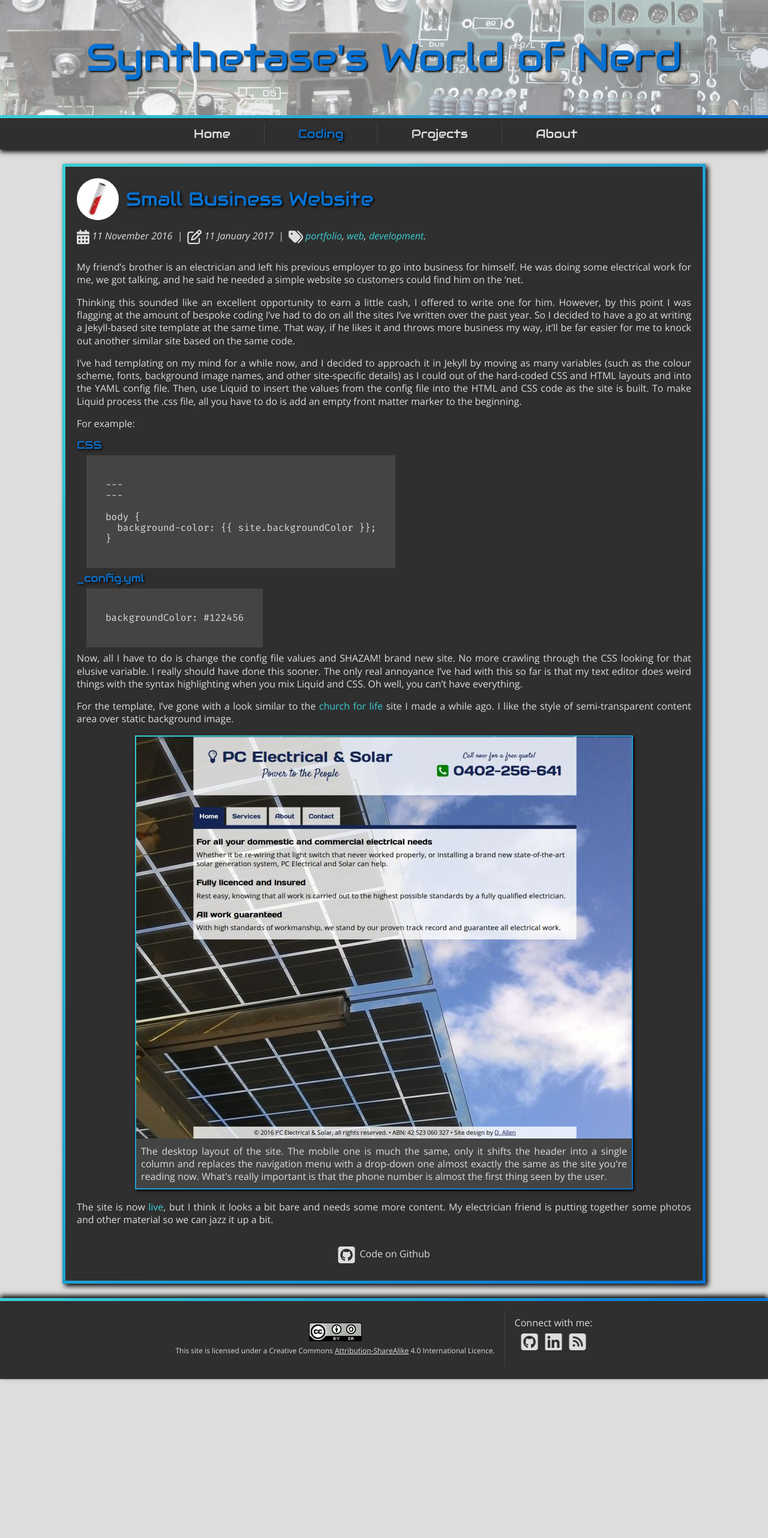
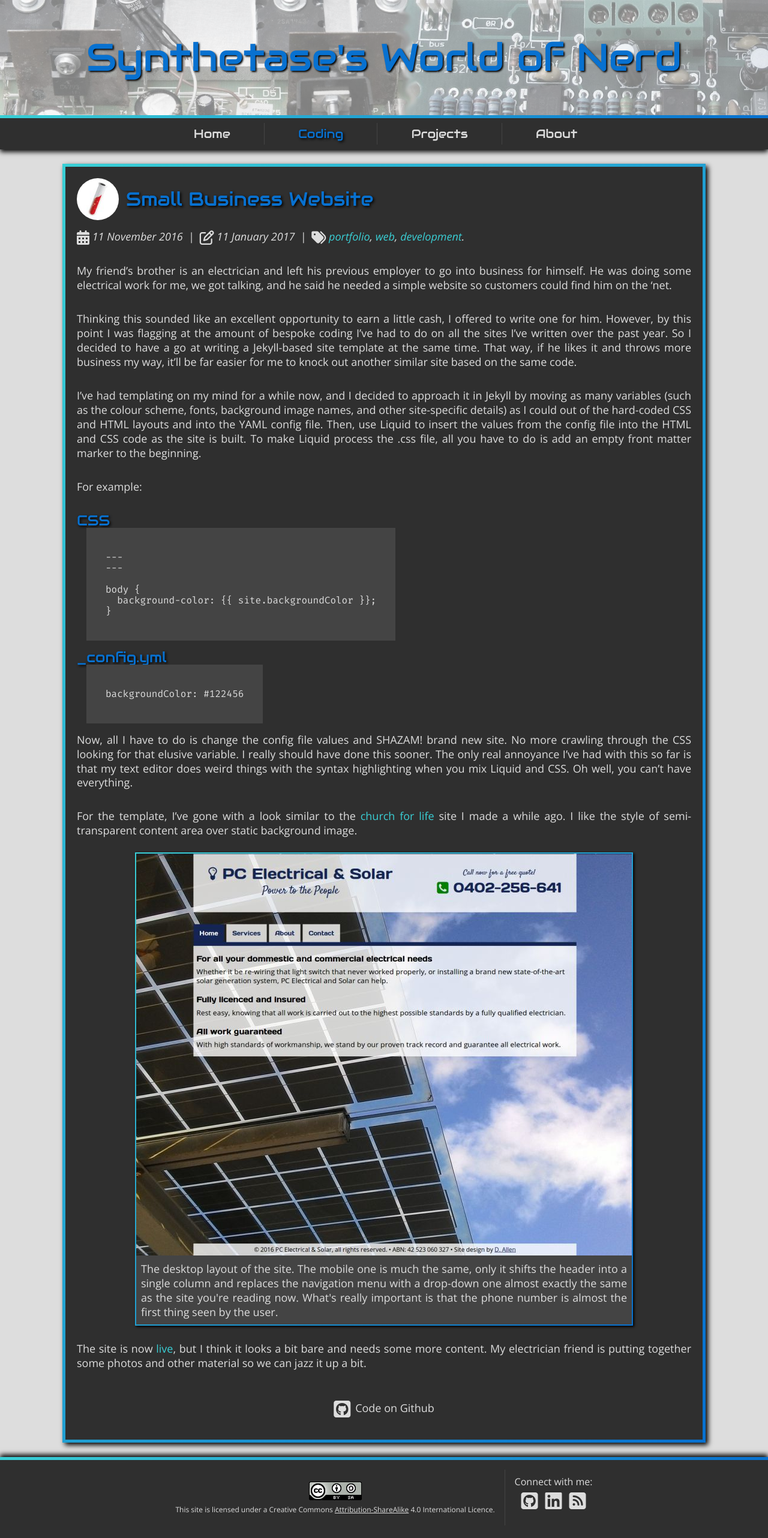
Before and after one commit to StaphSynth/StaphSynth.github.io, a Jekyll site: the page built from _posts/2016-11-11-small-business-website.md, in a window 1280 px wide. Shown: the whole page at 60% size. Built offline with Jekyll 4.4.1, drawn with Linux system fonts in a browser that asks for light colours; nearby versions of some CDN libraries; before the commit the page ends 2299 px from its top, so only the background shows below that.

Commit message:
improved article text size, line-heights and separation

```diff
--- a/css/main.css
+++ b/css/main.css
@@ -308,9 +308,13 @@ h3 a {
 }
 
 #article p {
+	line-height: 1.25rem;
 	text-align: justify;
+	padding: 1rem 0;
+}
+
+#article .figure p {
 	padding: 0.5rem 0;
-	line-height: 1.25;
 }
 
 p i {
@@ -331,7 +335,14 @@ p strong {
 }
 
 #article h3 {
+	font-size: 1.125em;
+	padding: 1rem 0 0;
 	text-align: left;
+}
+
+#article .postTitle h3 {
+	font-size: 1em;
+	padding: 0;
 }
 
 /*-------------------
@@ -373,6 +384,10 @@ Tags and post meta-data
 
 #article .entry-date {
 	color: #999;
+}
+
+#article .postData p {
+	padding: 0.5rem 0;
 }
 
 /*-------------------
@@ -638,7 +653,7 @@ Small tablets >=500px width
 	}
 
 	#article p {
-		line-height: 1.25em;
+		line-height: 1.33em;
 	}
 
 	.postList li img {
@@ -655,7 +670,11 @@ Small tablets >=500px width
 	}
 
 	#article h3 {
-		font-size: 1.125rem;
+		font-size: 1.25em;
+	}
+
+	#article .postTitle h3 {
+		font-size: 1.125em;
 	}
 
 	/*---Tags---*/
@@ -726,13 +745,21 @@ Larger tablets >=800px width
 	}
 
 	#article h2 {
-		font-size: 1.5rem;
+		font-size: 1.75em;
+	}
+
+	#article h3 {
+		font-size: 1.5em;
 	}
 
 	/*---tags---*/
 	#tags li {
 		flex: 1 0 33.33%;
 		max-width: 33.33%;
+	}
+
+	.figureContainer {
+		margin: 0.5rem 0;
 	}
 
 	/*********************
@@ -818,7 +845,7 @@ Desktop >=1100px width
 	**********************/
 
 	#article .postData {
-		margin-bottom: 0.75rem;
+		margin-bottom: 0.5rem;
 	}
 
 	#article {
@@ -829,6 +856,7 @@ Desktop >=1100px width
 
 	#article p {
 		line-height: 1.33em;
+		font-size: 1.125em;
 	}
 
 	#article h2 {
```
